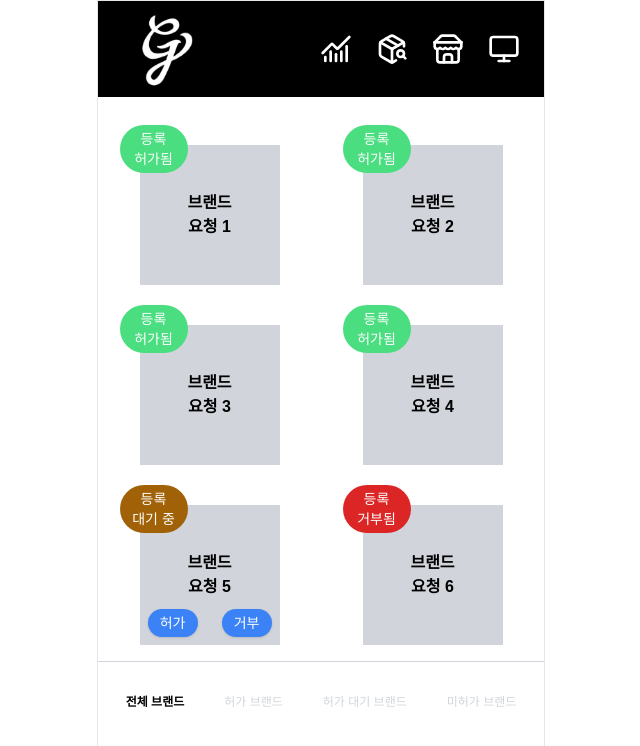
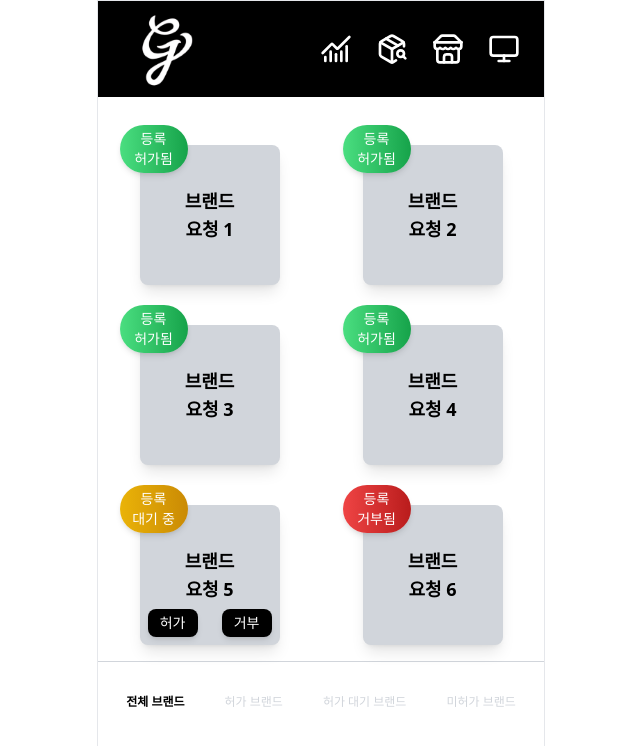
Before and after one commit to teamGrowup/fd_grow, a Next.js app in the folder src/app/admin/: page /brand in a window 1280 px wide. Shown: the top 746 px of the page, without its empty margins (319-959 px from the left). Built offline with nearby package versions, Linux system fonts and the light colour scheme.

Commit message:
refactor & styles : admin

```diff
--- /dev/null
+++ b/src/app/admin/src/app/(routes)/brand/[slug]/page.tsx
@@ -0,0 +1,40 @@
+"use client";
+
+import { Button } from "@/packages/ui/src/index";
+import LogoBar from "@/app/admin/src/components/LogoBar";
+
+const BrandDetail: React.FC = () => {
+  return (
+    <>
+      <LogoBar />
+      <div className="flex flex-col gap-7 mx-auto mt-8">
+        <div className="w-[300px] h-[190px] bg-white border border-gray-400 shadow-lg">
+          <img
+            src="*"
+            alt="브랜드 이미지"
+            className="object-cover w-full h-full rounded-md"
+          />
+        </div>
+        <div className="w-[300px] h-[190px] bg-white border border-gray-400 shadow-lg">
+          <textarea
+            className="bg-gray-100 text-black resize-none w-full h-full p-2 rounded-md"
+            placeholder="브랜드 상세 설명"
+          />
+        </div>
+      </div>
+      <div className="w-[300px] h-[60px] bg-white border border-gray-400 shadow-lg mx-auto mt-6 flex items-center justify-center rounded-md">
+        <p className="text-center text-black">브랜드명</p>
+      </div>
+      <div className="flex justify-between w-2/3 mx-auto mt-6">
+        <Button className="bg-green-500 text-white py-2 rounded-lg hover:bg-green-600 transition-colors w-full mr-2">
+          허가
+        </Button>
+        <Button className="bg-red-500 text-white py-2 rounded-lg hover:bg-red-600 transition-colors w-full ml-2">
+          거부
+        </Button>
+      </div>
+    </>
+  );
+};
+
+export default BrandDetail;
--- a/src/app/admin/src/app/(routes)/brand/detail/page.tsx
+++ /dev/null
@@ -1,31 +0,0 @@
-"use client";
-
-import { Button } from "@/packages/ui/src/index";
-
-import LogoBar from "@/app/admin/src/components/LogoBar";
-
-const BrandDetail: React.FC = () => {
-  return (
-    <>
-      <LogoBar />
-      <div className="flex flex-col gap-7 mx-auto mt-8">
-        <div className="w-[300px] h-[190px] bg-gray-300">
-          <img src="*" alt="브랜드 이미지" />
-        </div>
-        <div className="w-[300px] h-[190px] bg-gray-300">
-          <textarea className="bg-gray-300 resize-none">
-            브랜드 상세 설명
-          </textarea>
-        </div>
-      </div>
-      <div className="w-[300px] h-[60px] bg-gray-300 mx-auto mt-6 flex items-center justify-center">
-        <p className="text-center">브랜드명</p>
-      </div>
-      <Button className="w-2/3 bg-black py-6 rounded-full mx-auto translate-y-8">
-        브랜드 정보 수정하기
-      </Button>
-    </>
-  );
-};
-
-export default BrandDetail;
--- a/src/app/admin/src/app/(routes)/brand/page.tsx
+++ b/src/app/admin/src/app/(routes)/brand/page.tsx
@@ -1,87 +1,21 @@
 "use client";
-import { Button } from "@/packages/ui/src/index";
 
 import LogoBar from "../../../components/LogoBar";
 import MultiItem from "../../../components/MultiItem";
 import FooterBar from "../../../components/FooterBar";
 
-const BrandEnrollmentRequestPage: React.FC = () => { // 컴포넌트 이용해서 수정할 것
+const BrandEnrollmentRequestPage: React.FC = () => {
+
   return (
     <>
       <LogoBar />
       <div className="grid grid-cols-2 place-items-center translate-y-12">
-        <div className="w-[140px] h-[140px] bg-gray-300 relative mb-10">
-          <div className="w-[68px] h-[48px] text-sm absolute z-10 bg-green-400 rounded-full text-white -top-5 -left-5 text-center py-1">
-            등록
-            <br /> 허가됨
-          </div>
-          <p className="absolute left-1/2 top-1/2 -translate-x-1/2 -translate-y-1/2 font-bold text-center">
-            브랜드
-            <br />
-            요청 1
-          </p>
-        </div>
-        <div className="w-[140px] h-[140px] bg-gray-300 relative mb-10">
-          <div className="w-[68px] h-[48px] text-sm absolute z-10 bg-green-400 rounded-full text-white -top-5 -left-5 text-center py-1">
-            등록
-            <br /> 허가됨
-          </div>
-          <p className="absolute left-1/2 top-1/2 -translate-x-1/2 -translate-y-1/2 font-bold text-center">
-            브랜드
-            <br />
-            요청 2
-          </p>
-        </div>
-        <div className="w-[140px] h-[140px] bg-gray-300 relative mb-10">
-          <div className="w-[68px] h-[48px] text-sm absolute z-10 bg-green-400 rounded-full text-white -top-5 -left-5 text-center py-1">
-            등록
-            <br /> 허가됨
-          </div>
-          <p className="absolute left-1/2 top-1/2 -translate-x-1/2 -translate-y-1/2 font-bold text-center">
-            브랜드
-            <br />
-            요청 3
-          </p>
-        </div>
-        <div className="w-[140px] h-[140px] bg-gray-300 relative mb-10">
-          <div className="w-[68px] h-[48px] text-sm absolute z-10 bg-green-400 rounded-full text-white -top-5 -left-5 text-center py-1">
-            등록
-            <br /> 허가됨
-          </div>
-          <p className="absolute left-1/2 top-1/2 -translate-x-1/2 -translate-y-1/2 font-bold text-center">
-            브랜드
-            <br />
-            요청 4
-          </p>
-        </div>
-        <div className="w-[140px] h-[140px] bg-gray-300 relative mb-10">
-          <div className="w-[68px] h-[48px] text-sm absolute z-10 bg-yellow-700 rounded-full text-white -top-5 -left-5 text-center py-1">
-            등록
-            <br /> 대기 중
-          </div>
-          <p className="absolute left-1/2 top-1/2 -translate-x-1/2 -translate-y-1/2 font-bold text-center">
-            브랜드
-            <br />
-            요청 5
-          </p>
-          <Button className="absolute bg-blue-500 text-white rounded-full bottom-2 left-2 w-[50px] h-[28px]">
-            허가
-          </Button>
-          <Button className="absolute bg-blue-500 text-white rounded-full bottom-2 right-2 w-[50px] h-[28px]">
-            거부
-          </Button>
-        </div>
-        <div className="w-[140px] h-[140px] bg-gray-300 relative mb-10">
-          <div className="w-[68px] h-[48px] text-sm absolute z-10 bg-red-600 rounded-full text-white -top-5 -left-5 text-center py-1">
-            등록
-            <br /> 거부됨
-          </div>
-          <p className="absolute left-1/2 top-1/2 -translate-x-1/2 -translate-y-1/2 font-bold text-center">
-            브랜드
-            <br />
-            요청 6
-          </p>
-        </div>
+        <MultiItem id="1" category="brand" isApproved={true} />
+        <MultiItem id="2" category="brand" isApproved={true} />
+        <MultiItem id="3" category="brand" isApproved={true} />
+        <MultiItem id="4" category="brand" isApproved={true} />
+        <MultiItem id="5" category="brand" isApproved={null} />
+        <MultiItem id="6" category="brand" isApproved={false} />
       </div>
       <FooterBar category="brand" />
     </>
--- /dev/null
+++ b/src/app/admin/src/app/(routes)/product/[slug]/page.tsx
@@ -0,0 +1,30 @@
+"use client";
+
+import { Button } from "@/packages/ui/src/index";
+import LogoBar from "@/app/admin/src/components/LogoBar";
+import { useParams } from "next/navigation";
+
+const ProductDetailPage: React.FC = () => {
+  const { params } = useParams();
+
+  return (
+    <>
+      <LogoBar />
+      <div className="relative bg-white w-[300px] h-[500px] translate-y-16 mx-auto shadow-lg rounded-lg p-4">
+        <h1 className="text-xl font-bold text-black text-center mb-4">
+          상품 {params}에 대한 분석 화면
+        </h1>
+        <div className="flex justify-between absolute bottom-4 left-0 right-0 px-4">
+          <Button className="bg-green-500 text-white py-2 rounded-lg hover:bg-green-600 transition-colors w-full mr-2">
+            허가
+          </Button>
+          <Button className="bg-red-500 text-white py-2 rounded-lg hover:bg-red-600 transition-colors w-full ml-2">
+            거부
+          </Button>
+        </div>
+      </div>
+    </>
+  );
+};
+
+export default ProductDetailPage;
--- a/src/app/admin/src/app/(routes)/product/detail/page.tsx
+++ /dev/null
@@ -1,24 +0,0 @@
-"use client";
-
-import { Button } from "@/packages/ui/src/index";
-
-import LogoBar from "@/app/admin/src/components/LogoBar";
-
-const ProductDetailPage: React.FC = () => {
-  return (
-    <>
-      <LogoBar />
-      <div className="relative bg-gray-300 w-[300px] h-[500px] translate-y-16 mx-auto font-bold">
-        상품 1에 대한 분석 화면
-        <Button className="absolute bg-blue-500 text-white rounded-full bottom-4 right-24 w-[60px] h-[28px]">
-          허가
-        </Button>
-        <Button className="absolute bg-blue-500 text-white rounded-full bottom-4 right-3 w-[60px] h-[28px]">
-          거부
-        </Button>
-      </div>
-    </>
-  );
-};
-
-export default ProductDetailPage;
--- a/src/app/admin/src/app/(routes)/review/page.tsx
+++ b/src/app/admin/src/app/(routes)/review/page.tsx
@@ -56,8 +56,6 @@ const ReviewMonitoringPage: React.FC = () => {
         <ReviewBox id="1" />
         <ReviewBox id="2" />
         <ReviewBox id="3" />
-        <ReviewBox id="4" />
-        <ReviewBox id="5" />
       </div>
     </>
   );
--- a/src/app/admin/src/components/FooterBar.tsx
+++ b/src/app/admin/src/components/FooterBar.tsx
@@ -14,7 +14,7 @@ const FooterBar: React.FC<FooterPropsType> = ({ category }) => {
 
   return (
     <footer className="border-t border-gray-300 mt-6">
-      <ul className="flex justify-center items-center gap-10 py-2 translate-y-6">
+      <ul className="flex justify-center items-center gap-10 py-2 translate-y-6 font-sans">
         <button
           type="button"
           className="text-xs text-black font-bold"
--- a/src/app/admin/src/components/MultiItem.tsx
+++ b/src/app/admin/src/components/MultiItem.tsx
@@ -1,6 +1,9 @@
+"use client";
+
 import React from "react";
+import { Button } from "@/packages/ui/src";
 
-import { Button } from "@/packages/ui/src";
+import { useRouter } from "next/navigation";
 
 interface ItemPropsType {
   category: string;
@@ -9,12 +12,14 @@ interface ItemPropsType {
 }
 
 const MultiItem: React.FC<ItemPropsType> = ({ category, id, isApproved }) => {
+  const router = useRouter();
+
   const backgroundColor =
     isApproved === true
-      ? "bg-green-400"
+      ? "bg-gradient-to-r from-green-400 to-green-600"
       : isApproved === false
-      ? "bg-red-600"
-      : "bg-yellow-700";
+      ? "bg-gradient-to-r from-red-500 to-red-700"
+      : "bg-gradient-to-r from-yellow-500 to-yellow-600";
 
   const categoryName =
     category === "product" ? (
@@ -29,10 +34,22 @@ const MultiItem: React.FC<ItemPropsType> = ({ category, id, isApproved }) => {
       ""
     );
 
+  const handleClick = () => {
+    if (category === "product") {
+      router.push(`/product/${id}`);
+    }
+    if (category === "brand") {
+      router.push(`/brand/${id}`);
+    }
+  };
+
   return (
-    <div className="w-[140px] h-[140px] bg-gray-300 relative mb-10">
+    <div
+      className="w-[140px] h-[140px] bg-gray-300 rounded-lg shadow-lg relative mb-10 transition-transform transform hover:scale-105"
+      onClick={handleClick}
+    >
       <div
-        className={`w-[68px] h-[48px] text-sm absolute z-10 ${backgroundColor} rounded-full text-white -top-5 -left-5 text-center py-1`}
+        className={`w-[68px] h-[48px] text-sm absolute z-10 ${backgroundColor} rounded-full text-white -top-5 -left-5 text-center py-1 shadow-md`}
       >
         등록
         <br />
@@ -40,15 +57,15 @@ const MultiItem: React.FC<ItemPropsType> = ({ category, id, isApproved }) => {
         {isApproved === false && "거부됨"}
         {isApproved === null && "대기 중"}
       </div>
-      <p className="absolute left-1/2 top-1/2 -translate-x-1/2 -translate-y-1/2 font-bold text-center">
+      <p className="absolute left-1/2 top-1/2 -translate-x-1/2 -translate-y-1/2 font-bold text-center text-lg font-sans">
         {categoryName} {id}
       </p>
       {isApproved === null && (
         <>
-          <Button className="absolute bg-black text-white rounded-full bottom-2 left-2 w-[50px] h-[28px]">
+          <Button className="absolute bg-black text-white rounded-lg bottom-2 left-2 min-w-[50px] min-h-[28px] max-w-[50px] max-h-[28px] flex items-center justify-center shadow-md hover:bg-gray-800">
             허가
           </Button>
-          <Button className="absolute bg-black text-white rounded-full bottom-2 right-2 w-[50px] h-[28px]">
+          <Button className="absolute bg-black text-white rounded-lg bottom-2 right-2 min-w-[50px] min-h-[28px] max-w-[50px] max-h-[28px] flex items-center justify-center shadow-md hover:bg-gray-800">
             거부
           </Button>
         </>
@@ -58,5 +75,3 @@ const MultiItem: React.FC<ItemPropsType> = ({ category, id, isApproved }) => {
 };
 
 export default MultiItem;
-
-// 브랜드 혹은 상품 항목으로 쓰일 수 있는 범용 컴포넌트
--- a/src/app/admin/src/components/ReviewBox.tsx
+++ b/src/app/admin/src/components/ReviewBox.tsx
@@ -25,43 +25,36 @@ const ReviewBox: React.FC<ReviewBoxProps> = ({ id }) => {
   };
 
   const handleDeleteClick = async (e: React.MouseEvent<HTMLButtonElement>) => {
-    const deleteCheck = window.prompt("리뷰를 삭제할까요??");
+    const deleteCheck = window.prompt("리뷰를 삭제할까요?");
     if (deleteCheck) {
       await DeleteReview(); // DeleteReview 함수 호출
     }
   };
 
   return (
-    <>
-      <div className="w-[366px] h-[124px] bg-white flex mx-auto" id={id}>
-        <div className="w-1/3 relative">
-          <div className="bg-gray-300 w-[58px] h-[50px] translate-x-2 translate-y-3">
-            <p className="text-black text-sm">상품사진</p>
-          </div>
-        </div>
-        <div className="bg-black w-2/3 h-[113px] relative my-auto">
-          <p className="text-white absolute left-1/2 top-1/2 -translate-x-1/2 -translate-y-1/2">
-            후기
-          </p>
+    <div className="w-[366px] h-[124px] bg-white border border-gray-300 shadow-lg rounded-lg flex mx-auto my-4">
+      <div className="w-1/3 flex justify-center items-center">
+        <div className="bg-gray-200 w-[58px] h-[50px] flex justify-center items-center rounded-md">
+          <p className="text-black text-sm">상품사진</p>
         </div>
       </div>
-      <div className="flex justify-between">
-        <div className="translate-x-10 w-[89px] h-[29px] flex items-center justify-center">
-          <p className="text-black text-center flex justify-center items-center gap-3">
-            <span>
-              <Heart size={"18px"} />
-            </span>
-            0
+      <div className="bg-black w-2/3 h-full flex items-center justify-center rounded-r-lg">
+        <p className="text-white text-lg font-semibold">후기</p>
+      </div>
+      <div className="flex justify-between items-center mt-2">
+        <div className="flex items-center justify-center w-[89px] h-[29px]">
+          <p className="text-black text-center flex items-center gap-1">
+            <Heart size={"18px"} className="text-red-500" />0
           </p>
         </div>
         <Button
-          className="bg-black text-white rounded-full w-[60px] h-[28px] -translate-x-10"
+          className="bg-black text-white rounded-full w-[60px] h-[28px] hover:bg-gray-800 transition-colors -translate-x-2"
           onClick={handleDeleteClick}
         >
           삭제
         </Button>
       </div>
-    </>
+    </div>
   );
 };
 
```
